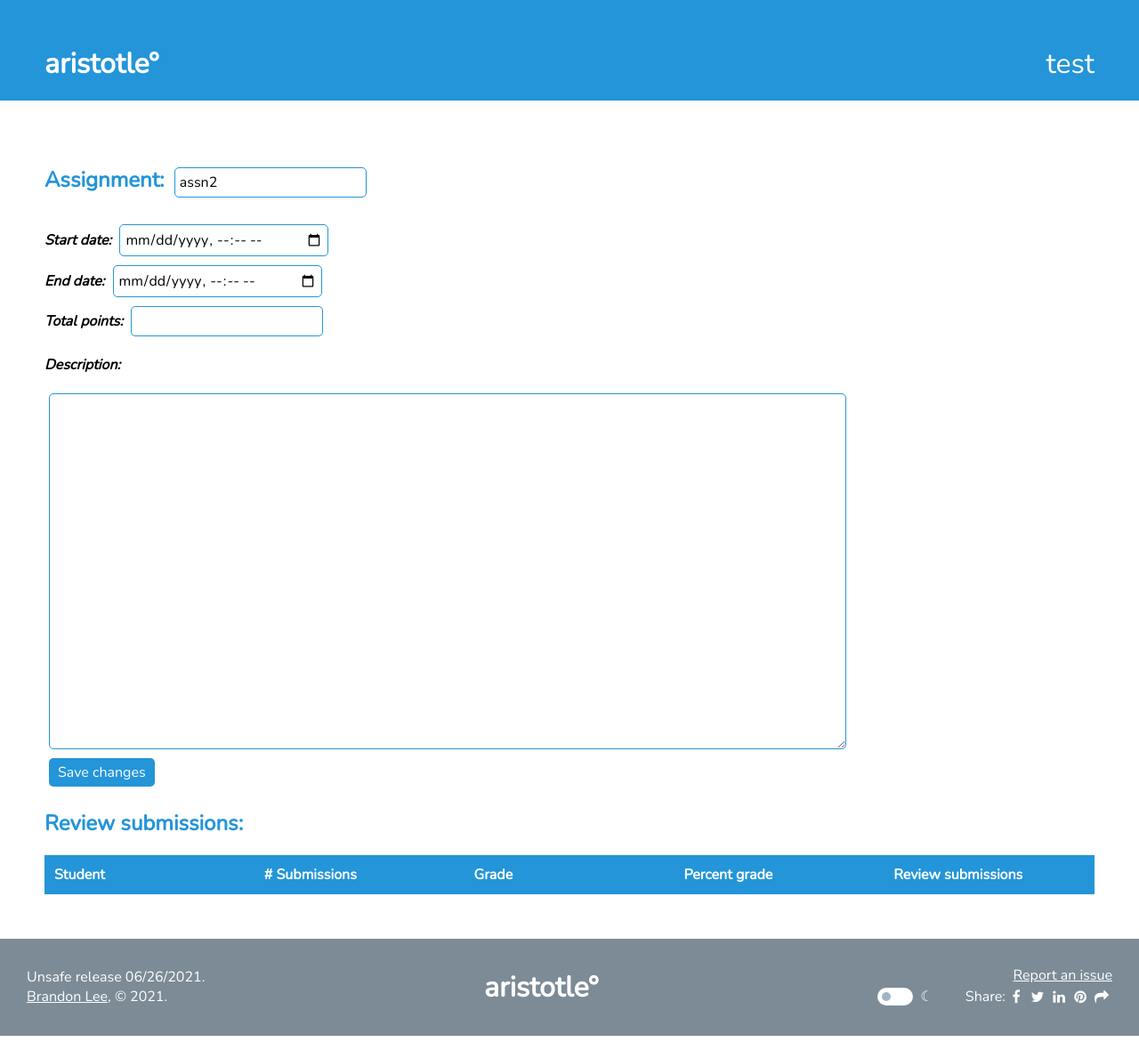
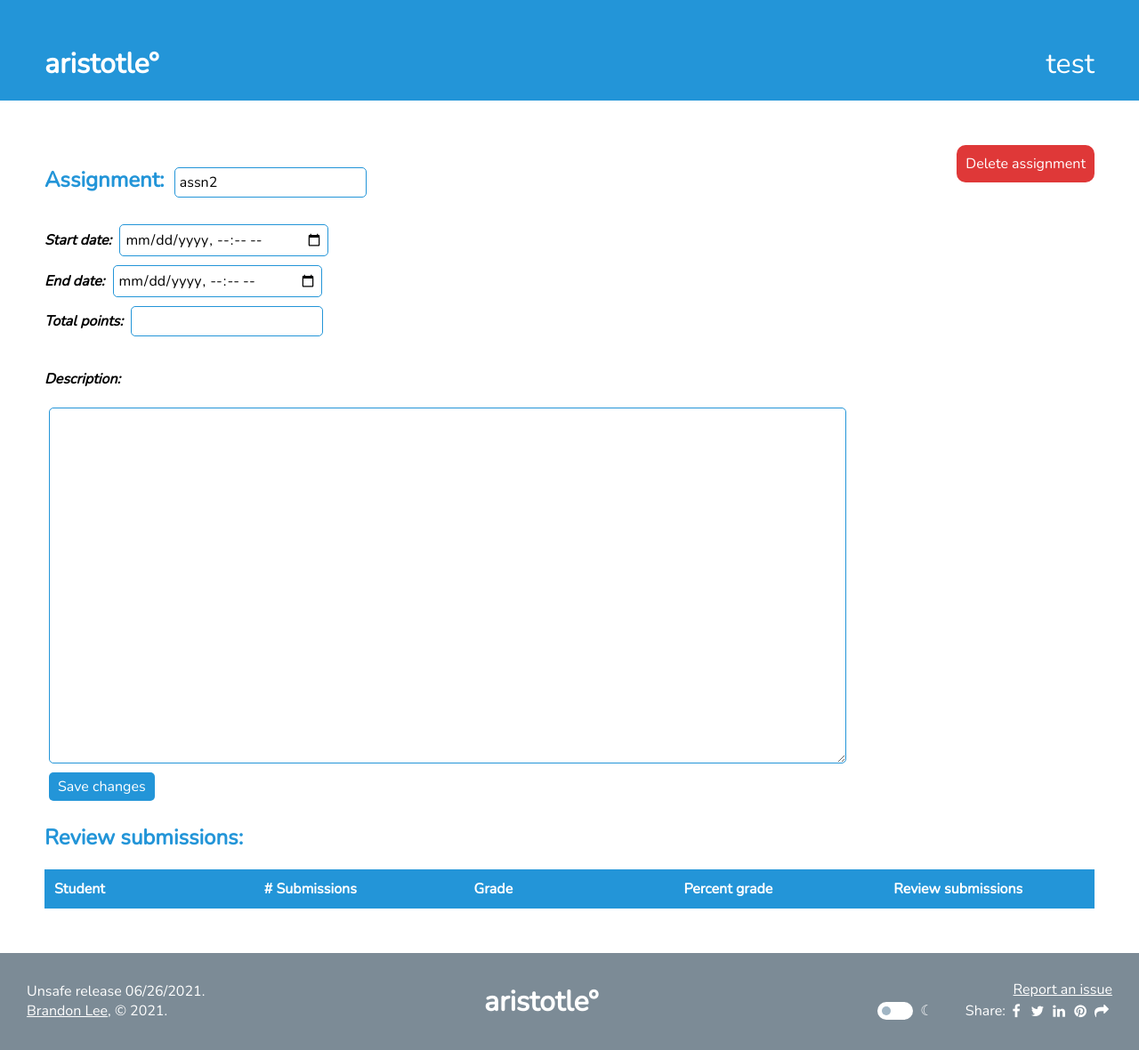
Before and after one commit to dabslee/aristotle, a Django app: template forum/templates/assignmentdetails_teacher.html in a window 1280 px wide. Shown: the whole page at 89% size. Run offline with Django 3.2, Linux system fonts and the light colour scheme; the template is opened without the code that fills it: values that come from a table or form of the project are taken from there, others are empty; data comes from the database, SQL or seed files in the repository; both versions use the stored data as it was after the commit.

Commit message:
added delete button for assignments on assignment details page

```diff
--- a/forum/templates/assignmentdetails_teacher.html
+++ b/forum/templates/assignmentdetails_teacher.html
@@ -4,12 +4,24 @@
 {% block content %}
 <form action="{% url 'forum:assignmentdetails' assignment.id %}" method="POST">
     {% csrf_token %}
+    <div style="display: flex; flex-direction: row; justify-content: space-between;">
+        <div>
             <h2>Assignment: <input name="title" type="text" value="{{assignment.title}}"></input></h2>
             <p><i>
                 <b>Start date: </b><input name="start" type="datetime-local" value="{{assignment.start_datetime|date:'Y-m-d\TH:i'}}"></input><br>
                 <b>End date: </b><input name="end" type="datetime-local" value="{{assignment.end_datetime|date:'Y-m-d\TH:i'}}"></input><br>
                 <b>Total points: </b><input name="points" type="number" value="{{assignment.total_points}}"></input><br>
             </i></p>
+        </div>
+        <div class="button" onclick="delete_assn()" style="height: fit-content; background-color: #df3838;">Delete assignment</div>
+        <script>
+            function delete_assn() {
+                if (confirm("Are you sure you want to delete this assignment?")) {
+                    location.href = "{% url 'forum:delete_assignment' assignment.id %}";
+                }
+            }
+        </script>
+    </div>
     <p><b><i>Description:</i></b></p>
     <textarea name="description">{{assignment.description}}</textarea>
     <br>
--- a/forum/urls.py
+++ b/forum/urls.py
@@ -14,5 +14,6 @@ urlpatterns = [
     path('assignments/newassignment', views.newassignment, name='newassignment'),
     path('assignments/<assignment_id>', views.assignmentdetails, name='assignmentdetails'),
     path('assignments/<assignment_id>/submit', views.newsubmission, name='newsubmission'),
+    path('assignments/<assignment_id>/delete', views.delete_assignment, name='delete_assignment'),
     path('assignments/submissions/assignment_id=<assignment_id>/student_id=<student_id>', views.viewsubmission, name='viewsubmission'),
 ]
```
Also changed, not shown: forum/views.py (+9 -0 lines), README.md, db.sqlite3. Lines whose indentation alone changed are shown as unchanged.
